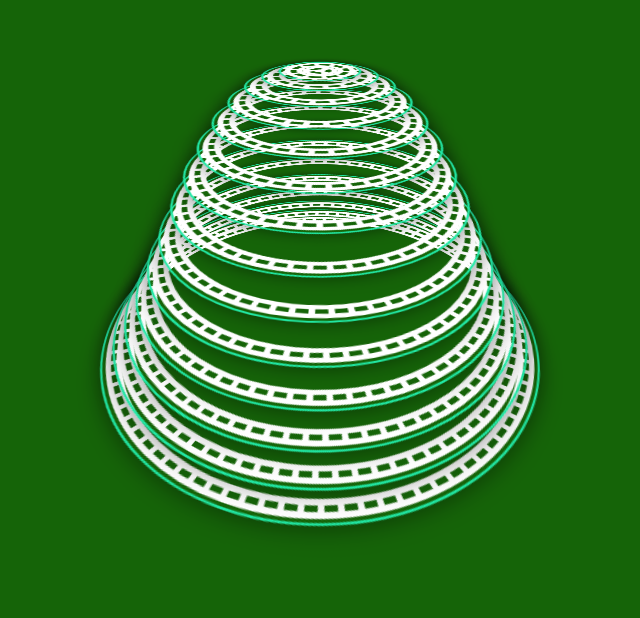
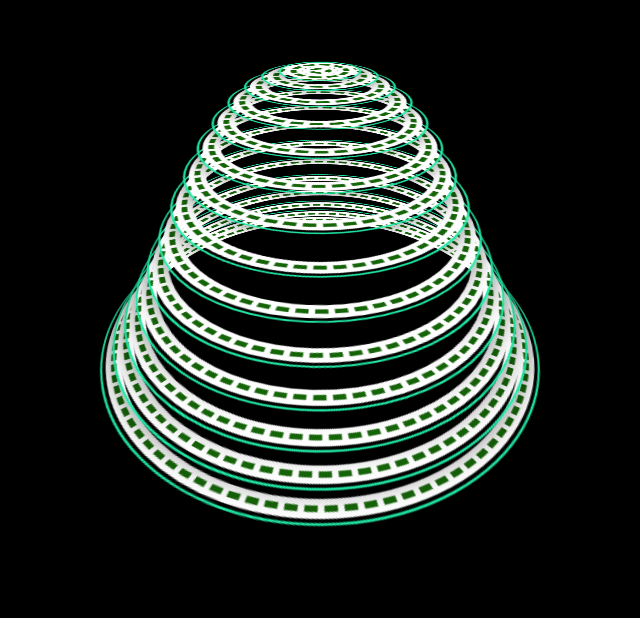
Before and after one commit to ksc1728/css_designs, a plain HTML site: page css_design1.html in a window 1280 px wide. Shown: the part 177-795 px from the top of the page, without its empty margins (320-960 px from the left). Drawn offline with Linux system fonts and the light colour scheme.

Commit message:
css_design1.html

```diff
--- a/css_design1.html
+++ b/css_design1.html
@@ -15,7 +15,7 @@
       justify-content: center;
       align-items: center;
       min-height: 100vh;
-      background: #156408;
+      background: #000;
       overflow: hidden;
     }
 
```
